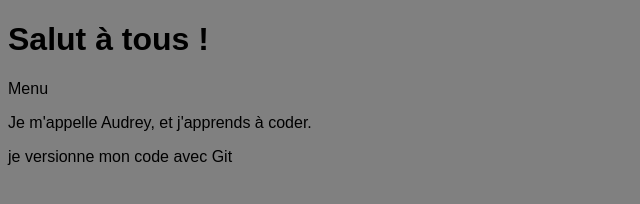
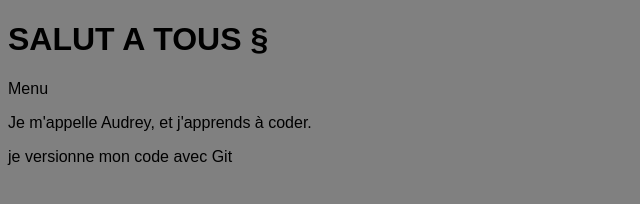
Before and after one commit to Nodrey37/my-site, a plain HTML site: page index.html in a window 1280 px wide. Shown: the whole page, without its empty margins (0-640 px from the left). Drawn offline with Linux system fonts and the light colour scheme.

Commit message:
feat : capital title

```diff
--- a/index.html
+++ b/index.html
@@ -6,7 +6,7 @@
     <link rel="stylesheet" href="style.css" />
   </head>
   <body>
-    <h1>Salut à tous !</h1>
+    <h1>SALUT A TOUS §</h1>
     <nav>Menu</nav>
     <p>Je m'appelle Audrey, et j'apprends à coder.</p>
     <p>je versionne mon code avec Git</p>
```
